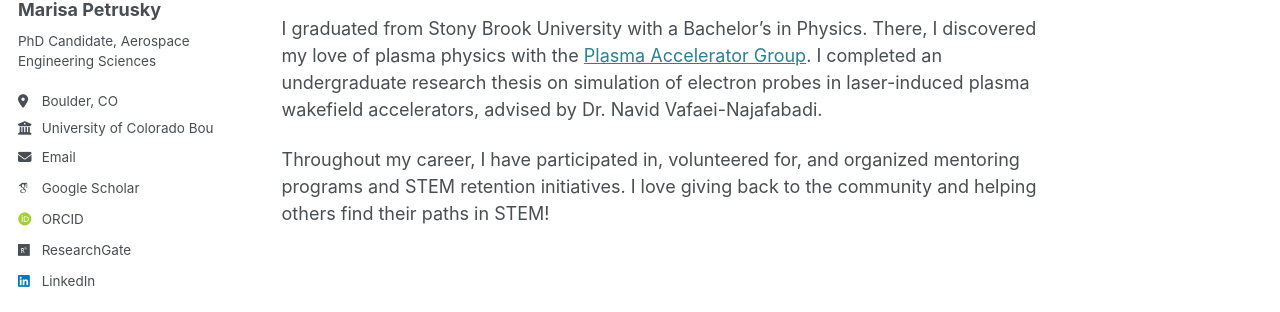
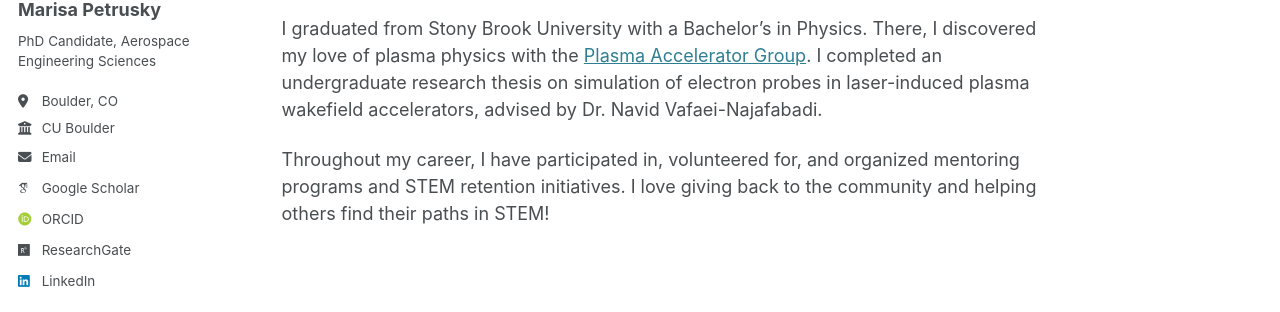
Before and after one commit to marisapetrusky/marisapetrusky.github.io, a Jekyll site: the page built from _pages/about.md, in a window 1280 px wide. Shown: the part 292-604 px from the top of the page. Built offline with Jekyll 4.4.1, drawn with Linux system fonts in a browser that asks for light colours; some web fonts are replaced.

Commit message:
Update _config.yml

```diff
--- a/_config.yml
+++ b/_config.yml
@@ -26,7 +26,7 @@ author:
   pronouns         : # example: "she/her"
   bio              : "PhD Candidate, Aerospace Engineering Sciences"
   location         : "Boulder, CO"
-  employer         : "University of Colorado Boulder"
+  employer         : "CU Boulder"
   uri              : # URL
   email            : "marisa.petrusky@colorado.edu"
 
```
